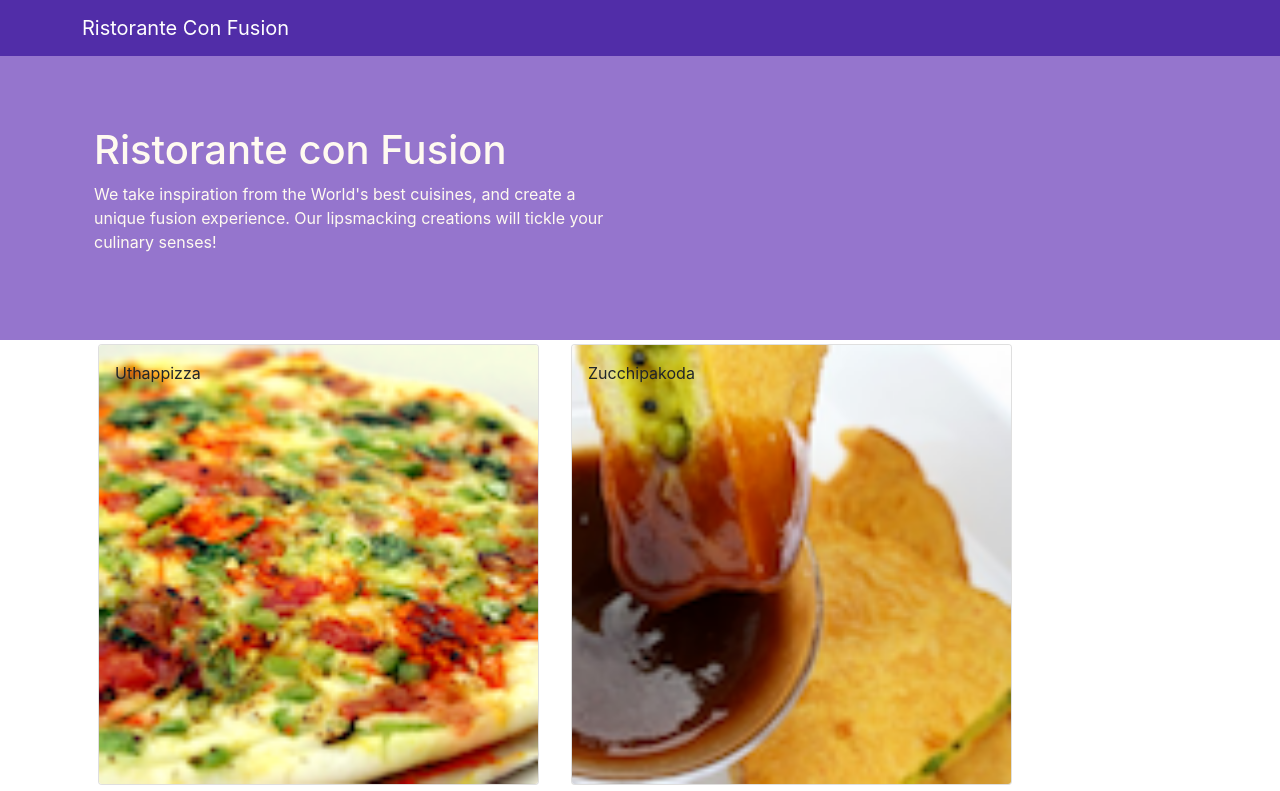
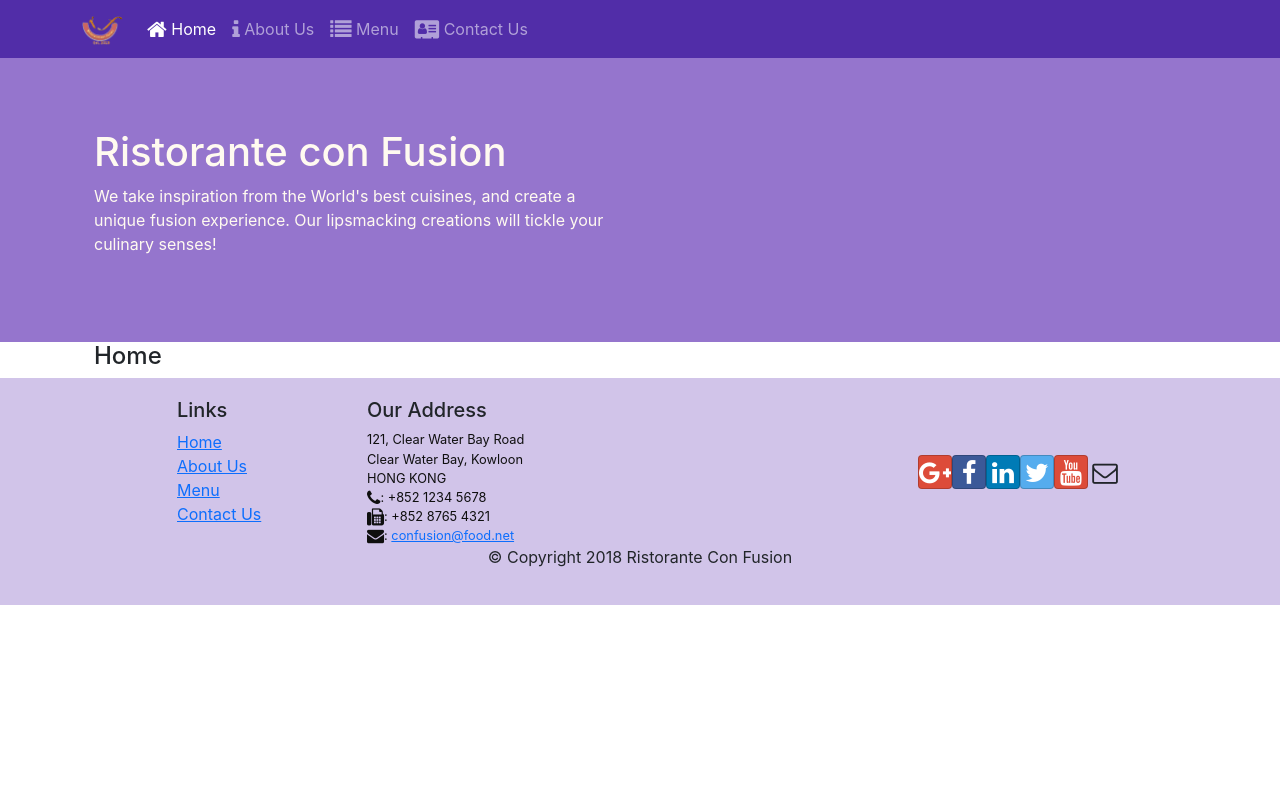
Before and after one commit to luniv06/indian-fusion-delight-react, a React (Create React App) app: page /home in a window 1280 px wide. Shown: the top 791 px of the page. Built offline with nearby package versions, Linux system fonts and the light colour scheme.

Commit message:
React Router

```diff
--- a/package.json
+++ b/package.json
@@ -14,6 +14,7 @@
     "react": "^17.0.2",
     "react-dom": "^17.0.2",
     "react-popper": "^2.2.5",
+    "react-router-dom": "^5.2.0",
     "react-scripts": "^1.1.5",
     "reactstrap": "^8.9.0",
     "testing-library": "^0.0.2",
--- a/src/App.js
+++ b/src/App.js
@@ -1,14 +1,17 @@
 import React, { Component } from 'react';
 import './App.css';
 import Main from './components/MainComponent';
+import { BrowserRouter } from 'react-router-dom';
 
 class App extends Component {
 
-  render(){
+  render() {
     return (
+      <BrowserRouter>
         <div className="App">
           <Main />
         </div>
+      </BrowserRouter>
     );
   }
 
--- a/src/components/FooterComponent.js
+++ b/src/components/FooterComponent.js
@@ -1,4 +1,5 @@
 import React from 'react';
+import { Link } from 'react-router-dom';
 
 function Footer(props) {
 
@@ -9,10 +10,10 @@
                     <div className="col-4 offset-1 col-sm-2">
                         <h5>Links</h5>
                         <ul className="list-unstyled">
-                            <li><a href="#">Home</a></li>
-                            <li><a href="#">About</a></li>
-                            <li><a href="#">Menu</a></li>
-                            <li><a href="contactus.html">Contact</a></li>
+                        <li><Link to='/home'>Home</Link></li>
+                        <li><Link to='/aboutus'>About Us</Link></li>
+                        <li><Link to='/menu'>Menu</Link></li>
+                        <li><Link to='/contactus'>Contact Us</Link></li>
                         </ul>
                     </div>
                     <div className="col-7 col-sm-5">
--- a/src/components/HeaderComponent.js
+++ b/src/components/HeaderComponent.js
@@ -1,14 +1,46 @@
 import React, {Component} from 'react';
-import { Navbar, NavbarBrand, Jumbotron } from 'reactstrap';
+import { Nav, Navbar, NavbarBrand, NavbarToggler, Collapse, NavItem, Jumbotron } from 'reactstrap';
+import { NavLink } from 'react-router-dom';
 
 class Header extends Component {
 
+    constructor(props){
+        super(props);
+        this.toggleNav = this.toggleNav.bind(this);
+        this.state = {
+          isNavOpen: false
+        };
+    }
+
+    toggleNav() {
+        this.setState({
+          isNavOpen: !this.state.isNavOpen
+        });
+      }
+
     render(){
         return(
-            <React.Fragment>
-                <Navbar dark>
+            <div>
+            <Navbar dark expand="md">
                 <div className="container">
-                        <NavbarBrand href="/">Ristorante Con Fusion</NavbarBrand>
+                    <NavbarToggler onClick={this.toggleNav} />
+                    <NavbarBrand className="mr-auto" href="/"><img src='assets/images/logo.png' height="30" width="41" alt='Ristorante Con Fusion' /></NavbarBrand>
+                    <Collapse isOpen={this.state.isNavOpen} navbar>
+                        <Nav navbar>
+                        <NavItem>
+                            <NavLink className="nav-link"  to='/home'><span className="fa fa-home fa-lg"></span> Home</NavLink>
+                        </NavItem>
+                        <NavItem>
+                            <NavLink className="nav-link" to='/aboutus'><span className="fa fa-info fa-lg"></span> About Us</NavLink>
+                        </NavItem>
+                        <NavItem>
+                            <NavLink className="nav-link"  to='/menu'><span className="fa fa-list fa-lg"></span> Menu</NavLink>
+                        </NavItem>
+                        <NavItem>
+                            <NavLink className="nav-link" to='/contactus'><span className="fa fa-address-card fa-lg"></span> Contact Us</NavLink>
+                        </NavItem>
+                        </Nav>
+                    </Collapse>
                 </div>
             </Navbar>
             <Jumbotron>
@@ -21,7 +53,7 @@
                     </div>
                 </div>
             </Jumbotron>
-            </React.Fragment>
+        </div>
         );
     }
 }
--- /dev/null
+++ b/src/components/HomeComponent.js
@@ -0,0 +1,11 @@
+import React from 'react';
+
+function Home(props) {
+    return (
+        <div className="container">
+            <h4>Home</h4>
+        </div>
+    );
+}
+
+export default Home;
--- a/src/components/MainComponent.js
+++ b/src/components/MainComponent.js
@@ -3,29 +3,36 @@
 import DishDetail from './DishdetailComponent';
 import Header from './HeaderComponent';
 import Footer from './FooterComponent';
+import Home from './HomeComponent';
 import { DISHES } from '../shared/dishes';
+import { Switch, Route, Redirect } from 'react-router-dom';
 
-class Main extends Component{
+class Main extends Component {
 
-    constructor(props){
+  constructor(props) {
     super(props);
-        this.state= {
+    this.state = {
       dishes: DISHES,
-            selectedDish: null
     };
   }
 
-    onDishSelect(dishId) {
-        this.setState({ selectedDish: dishId});
+  render() {
+
+    const HomePage = () => {
+      return (
+        <Home />
+      );
     }
 
-    render() {
     return (
       <div>
         <Header />
         <div className="container">
-                <Menu dishes={this.state.dishes} onClick={(dishId) => this.onDishSelect(dishId)} />
-                <DishDetail dish={this.state.dishes.filter((dish) => dish.id === this.state.selectedDish)[0]} />
+          <Switch>
+            <Route path='/home' component={HomePage} />
+            <Route exact path='/menu' component={() => <Menu dishes={this.state.dishes} />} />
+            <Redirect to="/home" />
+          </Switch>
         </div>
         <Footer />
       </div>
```
Also changed, not shown: 2 other files (tests, documents, lock files or other folders). Lines whose indentation alone changed are shown as unchanged.
